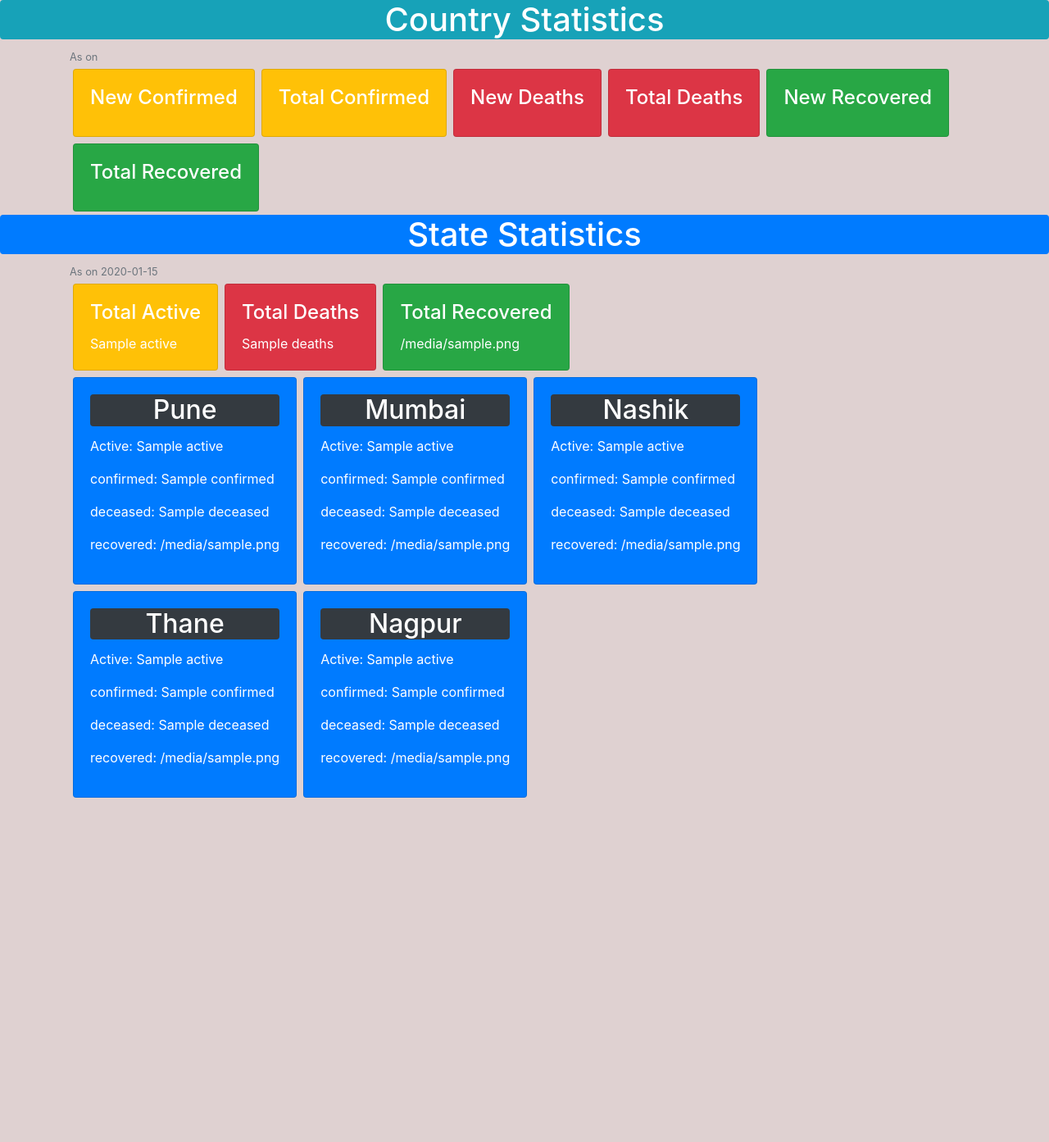
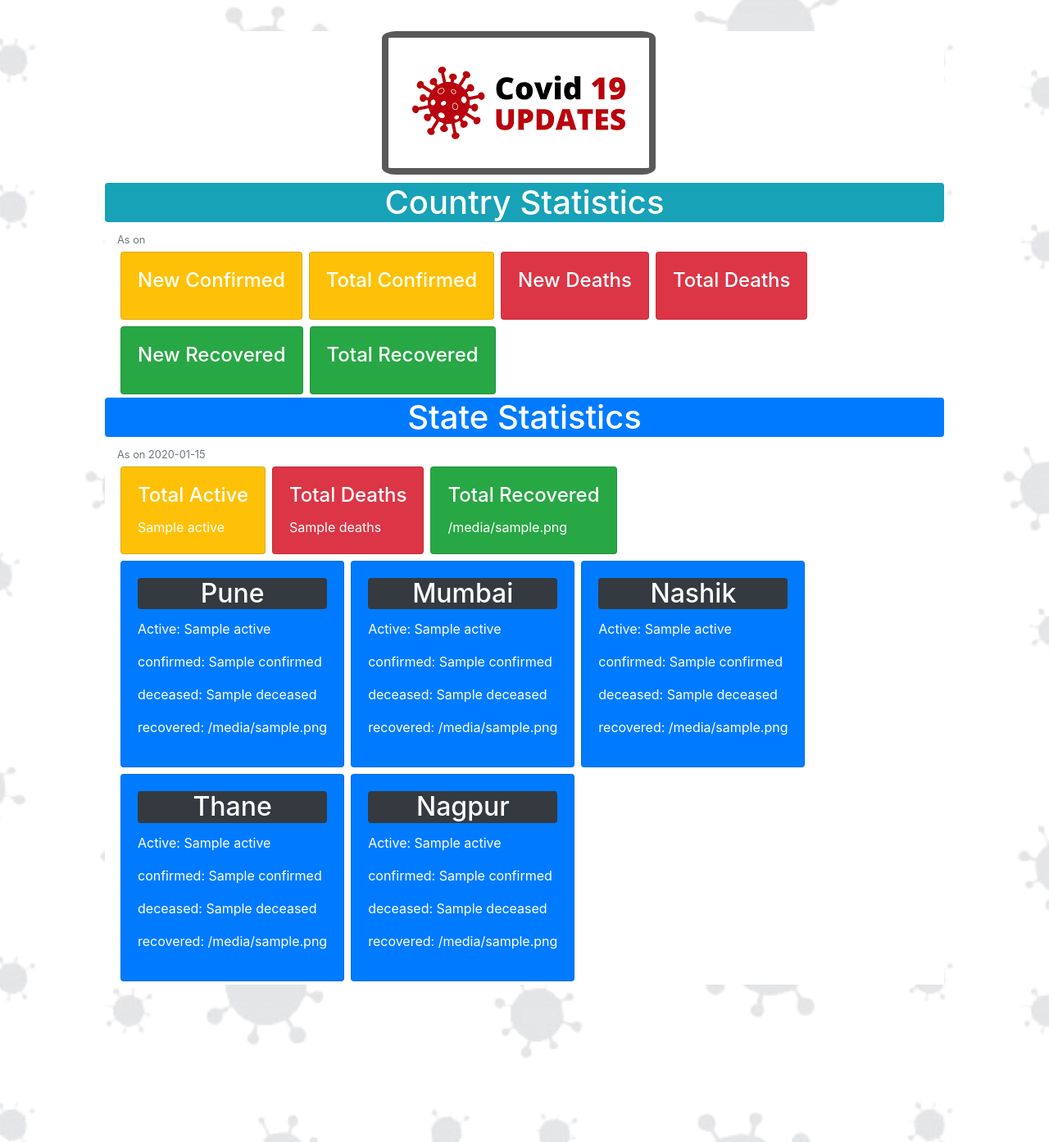
Before and after one commit to arvi18/CovidStats, a Django app: page / in a window 1280 px wide. Shown: the whole page at 82% size. Before the commit the page ends 973 px from the top, so only its background shows below. Run offline with Django 3.2, Linux system fonts and the light colour scheme; tables that the repository leaves empty hold one stand-in row (values such as "Sample post"); a database or web service that is not in the repository returns one stand-in record (values such as "Sample title"); data that the repository does not hold is empty.

Commit message:
view and route

```diff
--- a/dataApp/templates/dataApp/index.html
+++ b/dataApp/templates/dataApp/index.html
@@ -1,3 +1,4 @@
+{% load static %}
 <!DOCTYPE html>
 <html lang="en">
   <head>
@@ -9,7 +10,30 @@
       rel="icon"
       href="https://djangoblogs3.s3.ap-south-1.amazonaws.com/profile_pics/covidstats.png"
     />
+    <style>
+      *{
+    padding: 0;
+    margin: 0;
+}
+body{
+    padding: 5% 10% 15%;
+    padding-top: 3%;
+    background-image: url(static/anticovid.png);
+    background-repeat: repeat;
+    background-position: 50% 70%;
+    background-size: 70rem;
+}
+.bg-body, .helical, .bg-semi{
+    background-color: #fff;
 
+}
+.bg-body img{
+    align-items: center;
+    border-radius: 5%;
+    border: 8px solid rgba(0, 0, 0, 0.651);
+    margin: 0% 33% 10px;
+}
+    </style>
     <link
       rel="stylesheet"
       href="https://cdn.jsdelivr.net/npm/bootstrap@4.6.0/dist/css/bootstrap.min.css"
@@ -18,9 +42,9 @@
     <title>Home</title>
   </head>
 
-
-
-  <body style="background-color: rgb(223, 209, 209);" >
+  <body style="background-color: rgb(255, 255, 255);">
+    <div class="bg-body">
+      <img src="/static/images.png" alt="Heading Image">
     <!-- Country -->
                   <!-- Country -->
                                                                              <!-- Country -->
@@ -80,7 +104,7 @@
                                                         <!-- State -->
             <!-- State -->
                                       <!-- State -->
-
+    <div class="bg-semi">
     <div class="rounded bg-primary text-white" style="max-width: 100%;"><h1 style="text-align: center;">State Statistics<h1></div>
       <div class="container">
         <small class="text-muted" >As on {{mh.lastupdatedtime}}</small>
@@ -130,7 +154,7 @@
       </div>
 
 
-    <div class="container">
+    <div class="container helical">
       <div class="col">
         <div class="row">
           <div class="card m-1 bg-primary text-white">
@@ -197,5 +221,7 @@
       integrity="sha384-Piv4xVNRyMGpqkS2by6br4gNJ7DXjqk09RmUpJ8jgGtD7zP9yug3goQfGII0yAns"
       crossorigin="anonymous"
     ></script>
+  </div>
+  </div>
   </body>
 </html>
--- a/dataApp/urls.py
+++ b/dataApp/urls.py
@@ -1,7 +1,11 @@
 
 from .views import index
 from django.urls import path
+from django.conf import settings
+from django.contrib.staticfiles.urls import staticfiles_urlpatterns
 
 urlpatterns = [
     path('', index)
 ]
+
+urlpatterns+=staticfiles_urlpatterns()
```
